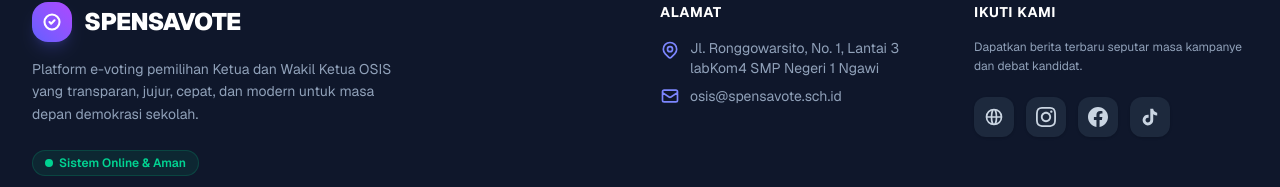
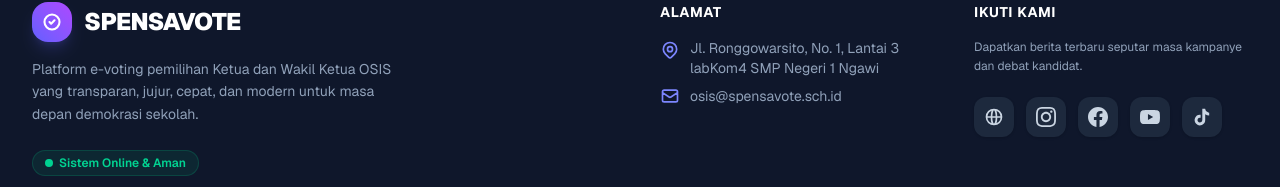
Before and after one commit to haviedzmiftah/spensavoteV2, a Next.js app in the folder admin-ui/: page / in a window 1280 px wide. Shown: the part 3021-3208 px from the top of the page. Built offline with nearby package versions, Linux system fonts and the light colour scheme; no server answers.

Commit message:
feat: add YouTube official channel link to footer

```diff
--- a/admin-ui/src/components/PublicFooter.tsx
+++ b/admin-ui/src/components/PublicFooter.tsx
@@ -95,6 +95,20 @@
                 </svg>
               </a>
 
+              {/* YouTube */}
+              <a
+                href="https://www.youtube.com/@smpn1ngawi"
+                target="_blank"
+                rel="noreferrer"
+                className="h-10 w-10 rounded-xl bg-slate-800 hover:bg-red-600 flex items-center justify-center text-slate-300 hover:text-white transition-all duration-300 shadow-sm hover:scale-110"
+                aria-label="YouTube SMPN 1 Ngawi"
+                title="YouTube: @smpn1ngawi"
+              >
+                <svg className="h-5 w-5" fill="currentColor" viewBox="0 0 24 24">
+                  <path d="M23.498 6.186a3.016 3.016 0 0 0-2.122-2.136C19.505 3.545 12 3.545 12 3.545s-7.505 0-9.377.505A3.017 3.017 0 0 0 .502 6.186C0 8.07 0 12 0 12s0 3.93.502 5.814a3.016 3.016 0 0 0 2.122 2.136c1.871.505 9.376.505 9.376.505s7.505 0 9.377-.505a3.015 3.015 0 0 0 2.122-2.136C24 15.93 24 12 24 12s0-3.93-.502-5.814zM9.545 15.568V8.432L15.818 12l-6.273 3.568z" />
+                </svg>
+              </a>
+
               {/* TikTok */}
               <a
                 href="https://tiktok.com/@smpn1ngawi"
```
